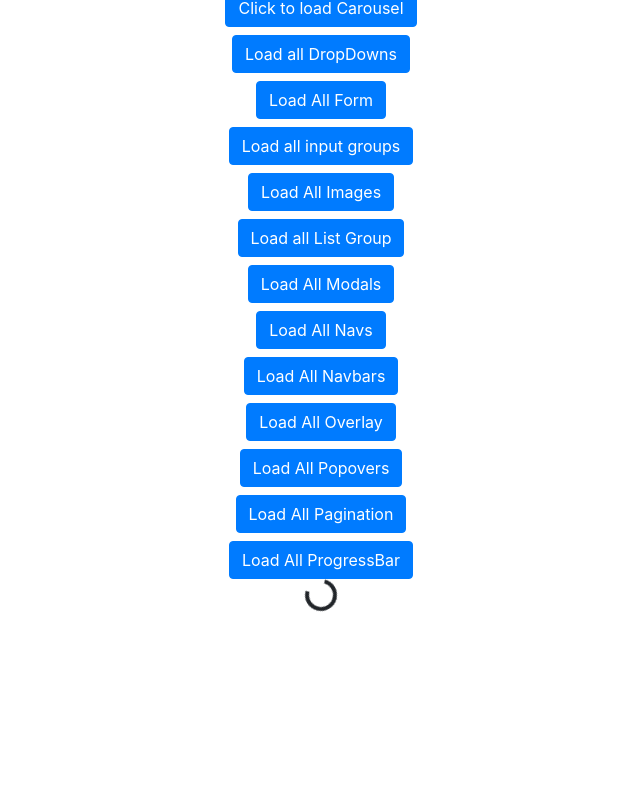
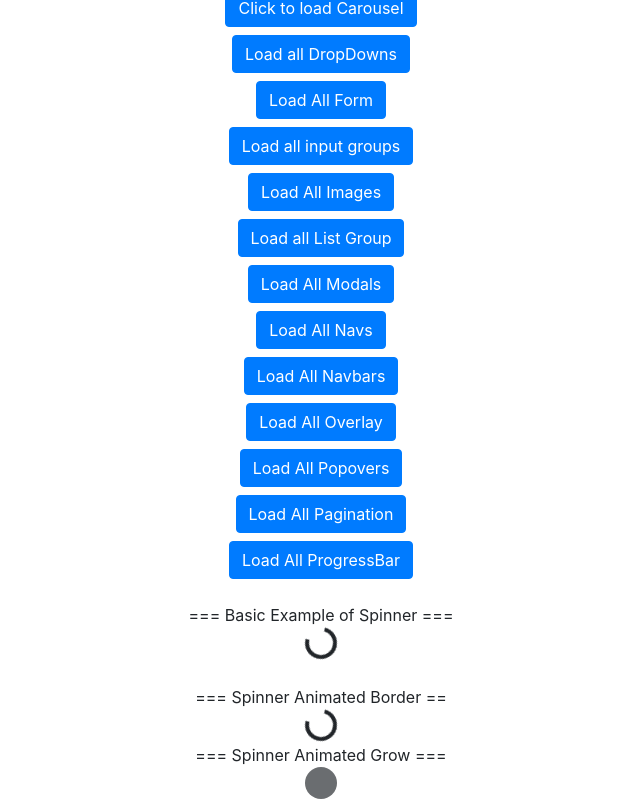
Before and after one commit to Khwajapasha/Boosrtrap-Practice, a React (Create React App) app: page / in a window 1280 px wide. Shown: the part 467-1268 px from the top of the page, without its empty margins (319-959 px from the left). Before the commit the page ends 1084 px from the top, so only its background shows below. Built offline with nearby package versions, Linux system fonts and the light colour scheme.

Commit message:
Spinner Animation Border & Grow

```diff
--- a/src/Component/MainBodySection/SpinnersComponent/AllSpinners.jsx
+++ b/src/Component/MainBodySection/SpinnersComponent/AllSpinners.jsx
@@ -1,9 +1,14 @@
 import React from "react";
+import { SpinnerAnimation } from "./SpinnerAnimation";
 import { SpinnerBasicExample } from "./SpinnerBasicExample";
 export const AllSpinners = () => {
   return (
     <div>
+      <br />
+      === Basic Example of Spinner ===
+      <br />
       <SpinnerBasicExample />
+      <SpinnerAnimation />
     </div>
   );
 };
--- /dev/null
+++ b/src/Component/MainBodySection/SpinnersComponent/SpinnerAnimation.jsx
@@ -0,0 +1,17 @@
+import React from "react";
+import { Spinner } from "react-bootstrap";
+export const SpinnerAnimation = () => {
+  return (
+    <div>
+      <br />
+      === Spinner Animated Border ==
+      <br />
+      <Spinner animation="border" />
+      <br />
+      === Spinner Animated Grow ===
+      <br />
+      <Spinner animation="grow" />
+      <br />
+    </div>
+  );
+};
```
